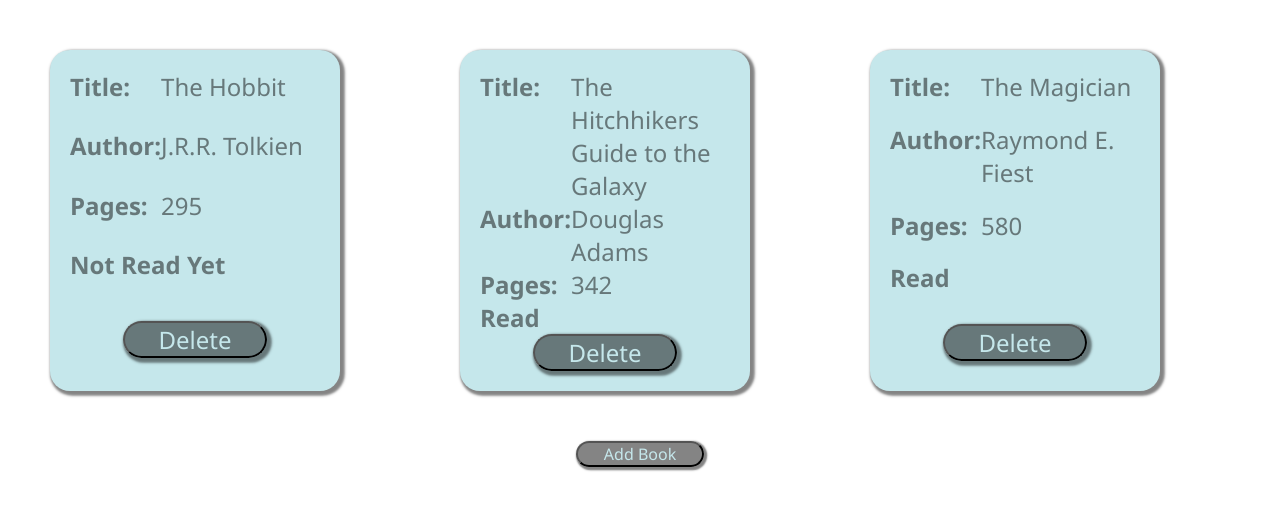
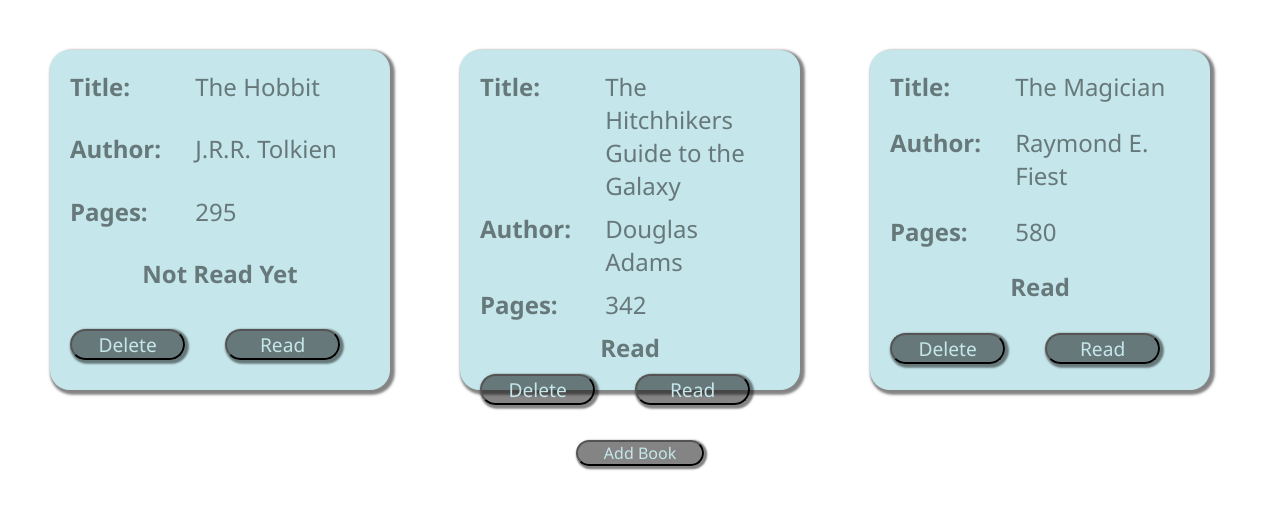
Before and after one commit to mitchnode/library, a plain HTML site: page index.html in a window 1280 px wide. Drawn offline with Linux system fonts and the light colour scheme.

Commit message:
Added Read/Unread button

```diff
--- a/library.js
+++ b/library.js
@@ -79,7 +79,7 @@ function Book(title, author, pages, read){
     this.pages = pages;
     this.read = read;
     this.readinfo = function() {
-        return ((read) ? "Read" : "Not Read Yet");
+        return ((this.read) ? "Read" : "Not Read Yet");
     }
     this.generateCard = function() {
         const card = document.createElement("div");
@@ -95,8 +95,11 @@ function Book(title, author, pages, read){
         const pagespan = document.createElement("span");
         const readspan = document.createElement("span");
         const deleteButton = document.createElement("button");
+        const readButton = document.createElement("button");
         deleteButton.id = "delete";
         deleteButton.textContent = "Delete";
+        readButton.id = "read";
+        readButton.textContent = "Read";
         card.id = myLibrary.map(e => e.title).indexOf(title);
 
         deleteButton.addEventListener("click", (e) => {
@@ -104,10 +107,25 @@ function Book(title, author, pages, read){
             getBooks();
         })
 
+        readButton.addEventListener("click", (e) => {
+            if(this.read){
+                this.read = false;
+                readtext.textContent = this.readinfo();
+                readButton.textContent = "Read";
+                console.log(myLibrary);
+            } else {
+                this.read = true;
+                readtext.textContent = this.readinfo();
+                readButton.textContent = "Unread";
+                console.log(myLibrary);
+            }
+        })
+
+
         titlespan.className = "field_name";
         authorspan.className = "field_name";
         pagespan.className = "field_name";
-        readspan.classList = "field_name read";
+        readspan.classList = "field_name read_flag";
         titlespan.textContent = "Title: ";
         authorspan.textContent = "Author: ";
         pagespan.textContent = "Pages: ";
@@ -124,6 +142,7 @@ function Book(title, author, pages, read){
         card.appendChild(readspan);
         readspan.appendChild(readtext);
         card.appendChild(deleteButton);
+        card.appendChild(readButton);
     }
 }
 
--- a/style.css
+++ b/style.css
@@ -25,7 +25,7 @@
 .card {
     display: grid;
     grid-template-columns: 1fr 2fr;
-
+    gap: 10px;
     align-items: stretch;
     padding: 20px;
     border-radius: 20px;
@@ -33,15 +33,17 @@
     color: var(--accent);
     box-shadow: 0.1em 0.1em 0.1em 0.1em var(--accent);
     font-size: 1.5rem;
-    width: 250px;
+    width: 300px;
+    height: 300px;
 }
 
 .field_name {
     font-weight: bold;
 }
 
-.read {
+.read_flag {
     grid-area: 4 / 1 / 5 / 3;
+    justify-self: center;
 }
 
 button {
@@ -69,7 +71,15 @@ h5 {
 }
 
 #delete {
-    grid-area: 5 / 1 / 6 / 3;
+    grid-area: 5 / 1 / 6 / 2;
     justify-self: center;
     width: 6em;
+    font-size: 0.8em;
 }
+
+#read {
+    grid-area: 5 / 2 / 6 / 3;
+    justify-self: center;
+    width: 6em;
+    font-size: 0.8em;
+}
```
